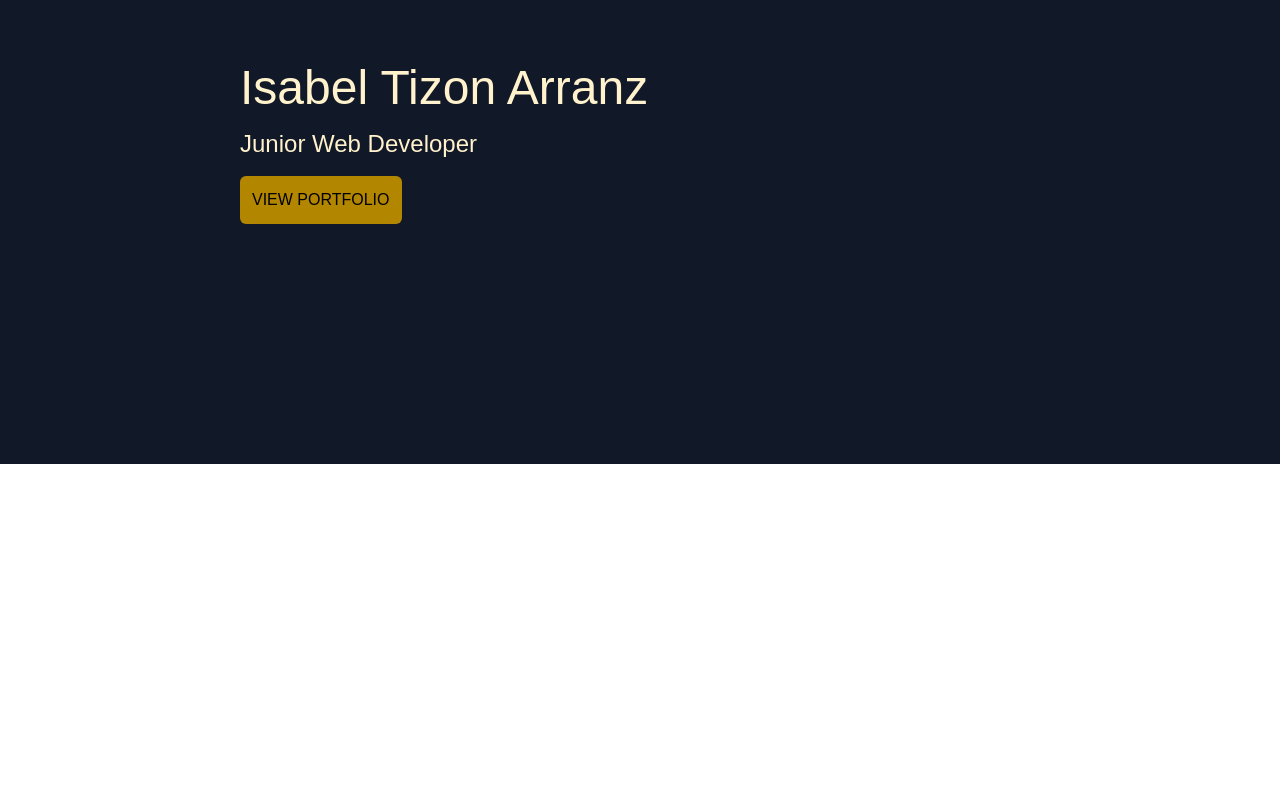
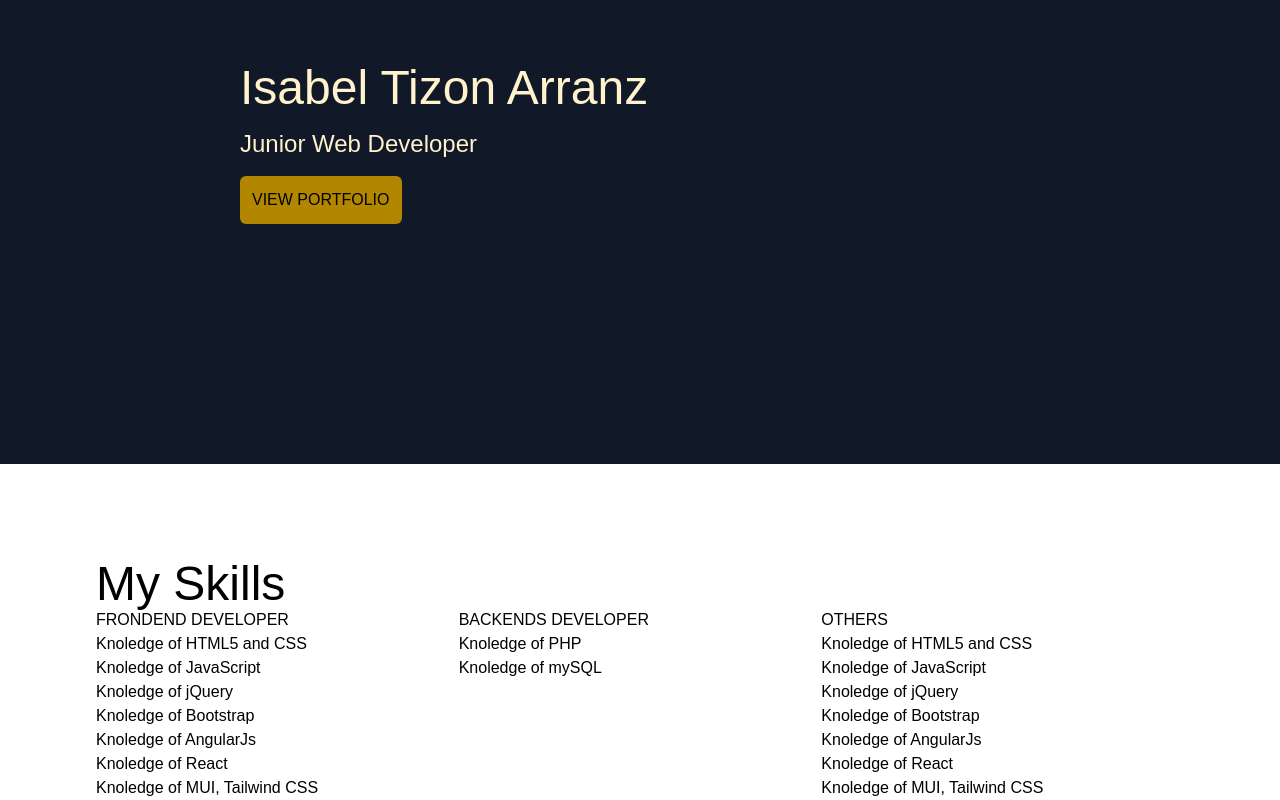
Before and after one commit to IsabelTizon/react-portfolio, a Next.js app: page / in a window 1280 px wide. Shown: the part 256-1056 px from the top of the page. Before the commit the page ends 800 px from the top, so only its background shows below. Built offline with nearby package versions, Linux system fonts and the light colour scheme.

Commit message:
section "my skills" home page

```diff
--- a/src/app/page.js
+++ b/src/app/page.js
@@ -1,4 +1,8 @@
-// import Image from "next/image";
+import {
+	myfrontendSkills,
+	mybackendSkills,
+	othersSkill,
+} from "../components/skills";
 
 export const metadata = {
 	title: "About",
@@ -18,6 +22,53 @@ export default function About() {
 				<button className="text-black uppercase mustard p-3 rounded-md">
 					view portfolio
 				</button>
+			</div>
+			<div className="mt-24 mx-1 md:mx-10 lg:mx-24 xl:mx-70">
+				<h2 className="text-black text-[40px] md:text-5xl  lg:text-5xl capitalize">
+					my skills
+				</h2>
+				<div className="flex flex-wrap">
+					<div className="w-4/12">
+						<h3 className="text-black uppercase">
+							frondend developer
+						</h3>
+						<div className="">
+							<ul>
+								{myfrontendSkills.map((frontendSkill) => (
+									<li key={frontendSkill.id}>
+										Knoledge of {frontendSkill.name}
+									</li>
+								))}
+							</ul>
+						</div>
+					</div>
+					<div className=" w-4/12">
+						<h3 className="text-black uppercase">
+							backendS developer
+						</h3>
+						<div className="">
+							<ul>
+								{mybackendSkills.map((backendSkill) => (
+									<li key={backendSkill.id}>
+										Knoledge of {backendSkill.name}
+									</li>
+								))}
+							</ul>
+						</div>
+					</div>
+					<div className=" w-4/12">
+						<h3 className="text-black uppercase">Others</h3>
+						<div>
+							<ul>
+								{myfrontendSkills.map((othersSkill) => (
+									<li key={othersSkill.id}>
+										Knoledge of {othersSkill.name}
+									</li>
+								))}
+							</ul>
+						</div>
+					</div>
+				</div>
 			</div>
 		</main>
 		// <main className="flex min-h-screen flex-col items-center justify-between p-24">
```
